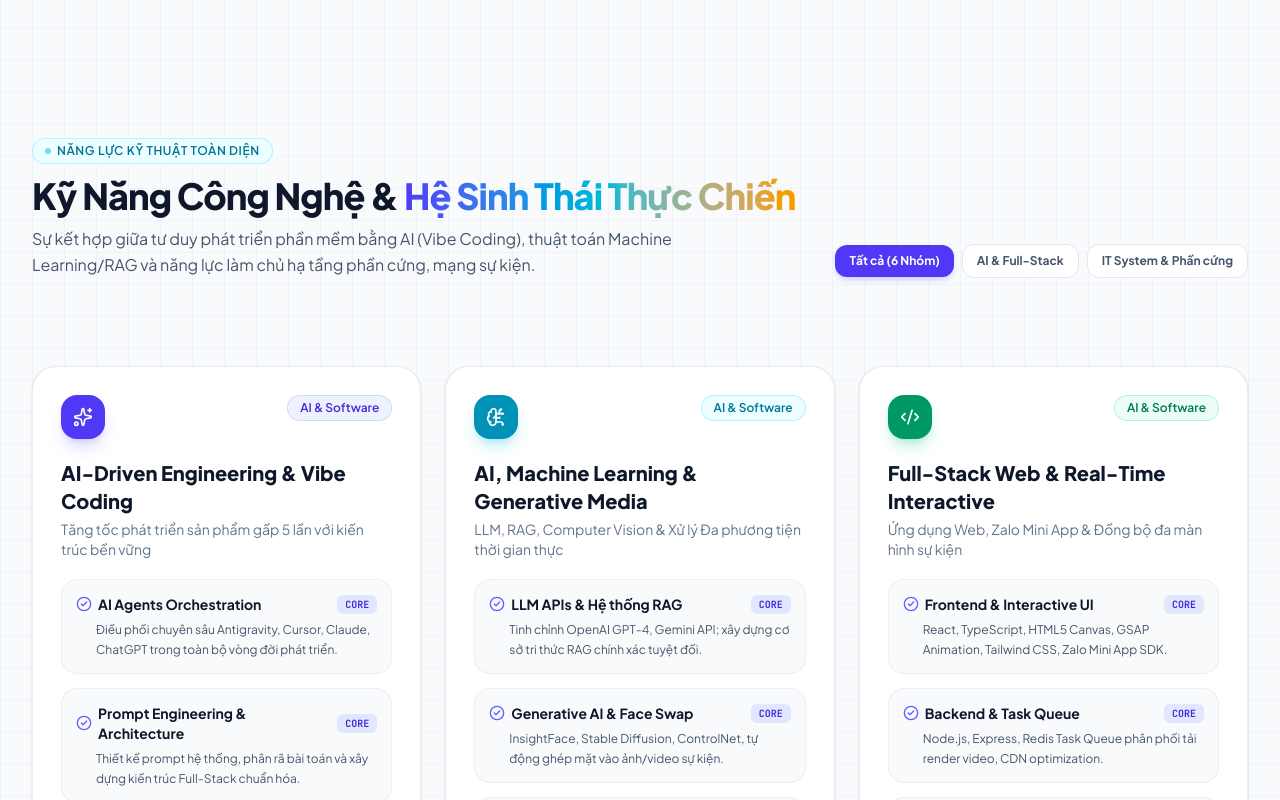
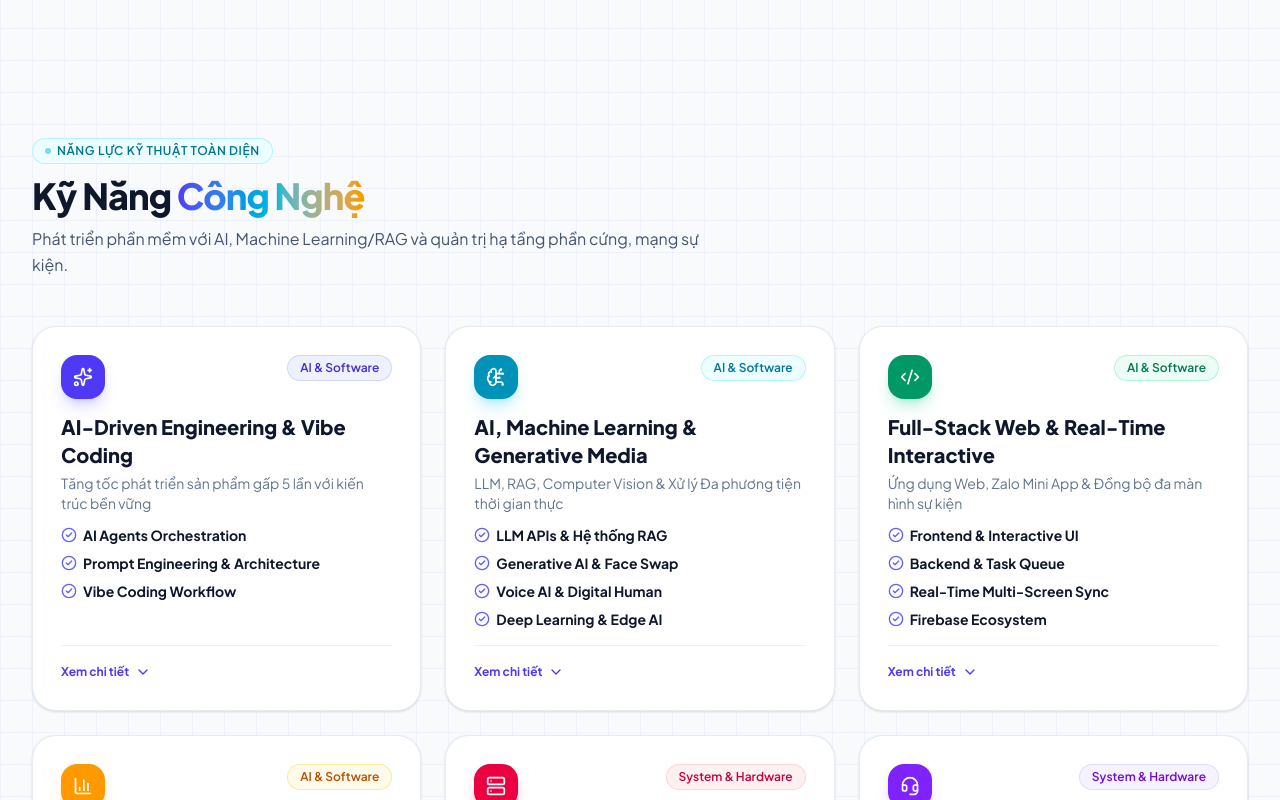
Before and after one commit to quangzz/cv-quang-portfolio, a React (Vite) app: page / in a window 1280 px wide. Shown: the part 900-1700 px from the top of the page. Built offline with nearby package versions, Linux system fonts and the light colour scheme.

Commit message:
feat(skills): bo bo chon lap va nhan Core, thu gon mo ta ky nang

```diff
--- a/src/app/components/features/SkillsGrid.tsx
+++ b/src/app/components/features/SkillsGrid.tsx
@@ -1,4 +1,4 @@
-import React from 'react';
+import React, { useState } from 'react';
 import {
   Sparkles,
   BrainCircuit,
@@ -7,6 +7,7 @@ import {
   Server,
   Headset,
   CheckCircle2,
+  ChevronDown,
 } from 'lucide-react';
 import { BentoCard } from '../ui/BentoCard';
 import { Badge } from '../ui/Badge';
@@ -34,7 +35,12 @@ const accentBoxClasses: Record<string, string> = {
 
 // Khu vực hiển thị 6 nhóm kỹ năng cốt lõi theo bố cục Bento Grid
 export const SkillsGrid: React.FC = () => {
-  const { roleMode, setRoleMode } = usePortfolio();
+  const { roleMode } = usePortfolio();
+  const [expandedGroups, setExpandedGroups] = useState<Record<string, boolean>>({});
+
+  const toggleGroupDetails = (groupId: string) => {
+    setExpandedGroups((prev) => ({ ...prev, [groupId]: !prev[groupId] }));
+  };
 
   // Sắp xếp đưa nhóm kỹ năng thuộc chế độ đang chọn lên đầu
   const displayedGroups = [...SKILL_GROUPS].sort((a, b) => {
@@ -46,63 +52,23 @@ export const SkillsGrid: React.FC = () => {
 
   return (
     <section id="skills" className="py-14 md:py-20">
-      <div className="flex flex-col md:flex-row md:items-end justify-between mb-10 gap-4">
       <SectionHeader
         badgeText="Năng Lực Kỹ Thuật Toàn Diện"
-          title="Kỹ Năng Công Nghệ &"
-          highlightText="Hệ Sinh Thái Thực Chiến"
-          subtitle="Sự kết hợp giữa tư duy phát triển phần mềm bằng AI (Vibe Coding), thuật toán Machine Learning/RAG và năng lực làm chủ hạ tầng phần cứng, mạng sự kiện."
+        title="Kỹ Năng"
+        highlightText="Công Nghệ"
+        subtitle="Phát triển phần mềm với AI, Machine Learning/RAG và quản trị hạ tầng phần cứng, mạng sự kiện."
         badgeVariant="cyan"
       />
 
-        {/* Bộ lọc nhanh theo mảng kỹ năng */}
-        <div className="flex flex-wrap items-center gap-2 self-start md:self-auto mb-4 md:mb-12">
-          <button
-            type="button"
-            aria-pressed={roleMode === 'all'}
-            onClick={() => setRoleMode('all')}
-            className={`px-3.5 py-2 rounded-xl text-xs font-bold transition-all cursor-pointer ${
-              roleMode === 'all'
-                ? 'bg-indigo-600 text-white shadow-md shadow-indigo-500/20'
-                : 'bg-white dark:bg-slate-900 text-slate-600 dark:text-slate-300 border border-slate-200 dark:border-slate-800'
-            }`}
-          >
-            Tất cả ({SKILL_GROUPS.length} Nhóm)
-          </button>
-          <button
-            type="button"
-            aria-pressed={roleMode === 'ai-engineer'}
-            onClick={() => setRoleMode('ai-engineer')}
-            className={`px-3.5 py-2 rounded-xl text-xs font-bold transition-all cursor-pointer ${
-              roleMode === 'ai-engineer'
-                ? 'bg-indigo-600 text-white shadow-md shadow-indigo-500/20'
-                : 'bg-white dark:bg-slate-900 text-slate-600 dark:text-slate-300 border border-slate-200 dark:border-slate-800'
-            }`}
-          >
-            AI & Full-Stack
-          </button>
-          <button
-            type="button"
-            aria-pressed={roleMode === 'it-system'}
-            onClick={() => setRoleMode('it-system')}
-            className={`px-3.5 py-2 rounded-xl text-xs font-bold transition-all cursor-pointer ${
-              roleMode === 'it-system'
-                ? 'bg-indigo-600 text-white shadow-md shadow-indigo-500/20'
-                : 'bg-white dark:bg-slate-900 text-slate-600 dark:text-slate-300 border border-slate-200 dark:border-slate-800'
-            }`}
-          >
-            IT System & Phần cứng
-          </button>
-        </div>
-      </div>
-
-      <div className="grid grid-cols-1 md:grid-cols-2 lg:grid-cols-3 gap-6">
+      <div className="grid grid-cols-1 md:grid-cols-2 lg:grid-cols-3 gap-4 sm:gap-6">
         {displayedGroups.map((group) => {
           const isHighlighted = roleMode === 'all' || group.category === roleMode;
+          const isExpanded = Boolean(expandedGroups[group.id]);
+          const detailsId = `skill-details-${group.id}`;
           return (
             <BentoCard
               key={group.id}
-              className={`p-6 sm:p-7 flex flex-col justify-between transition-all ${
+              className={`p-5 sm:p-7 flex flex-col justify-between transition-all ${
                 isHighlighted
                   ? roleMode !== 'all'
                     ? 'opacity-100 ring-2 ring-indigo-500/40'
@@ -111,9 +77,9 @@ export const SkillsGrid: React.FC = () => {
               }`}
             >
               <div>
-                <div className="flex items-start justify-between gap-3 mb-5">
+                <div className="flex items-start justify-between gap-3 mb-3.5">
                   <div
-                    className={`w-11 h-11 rounded-2xl flex items-center justify-center shadow-lg ${
+                    className={`w-10 h-10 sm:w-11 sm:h-11 rounded-2xl flex items-center justify-center shadow-lg ${
                       accentBoxClasses[group.accent]
                     }`}
                   >
@@ -124,36 +90,47 @@ export const SkillsGrid: React.FC = () => {
                   </Badge>
                 </div>
 
-                <h3 className="text-lg sm:text-xl font-extrabold text-slate-900 dark:text-white">
+                <h3 className="text-base sm:text-xl font-extrabold text-slate-900 dark:text-white">
                   {group.title}
                 </h3>
                 <p className="mt-1 text-xs sm:text-sm text-slate-500 dark:text-slate-400">
                   {group.subtitle}
                 </p>
 
-                <ul className="mt-5 space-y-3.5">
+                <ul id={detailsId} className="mt-3 space-y-2">
                   {group.items.map((skill) => (
-                    <li
-                      key={skill.name}
-                      className="p-3.5 rounded-2xl bg-slate-50/90 dark:bg-slate-800/50 border border-slate-200/60 dark:border-slate-800"
-                    >
-                      <div className="flex items-center justify-between gap-2">
+                    <li key={skill.name}>
                       <span className="font-bold text-sm text-slate-900 dark:text-white flex items-center gap-1.5">
                         <CheckCircle2 className="w-4 h-4 text-indigo-500 shrink-0" />
                         {skill.name}
                       </span>
-                        {skill.featured && (
-                          <span className="text-[10px] font-mono uppercase px-2 py-0.5 rounded-md bg-indigo-100 dark:bg-indigo-950 text-indigo-700 dark:text-indigo-300 font-bold">
-                            Core
-                          </span>
-                        )}
-                      </div>
-                      <p className="mt-1.5 text-xs text-slate-600 dark:text-slate-300 leading-relaxed pl-5">
+                      <p
+                        className={`mt-1 text-xs text-slate-600 dark:text-slate-300 leading-relaxed pl-5.5 ${
+                          isExpanded ? 'block' : 'hidden print:block'
+                        }`}
+                      >
                         {skill.detail}
                       </p>
                     </li>
                   ))}
                 </ul>
+              </div>
+
+              <div className="mt-4 pt-3 border-t border-slate-200/60 dark:border-slate-800">
+                <button
+                  type="button"
+                  aria-expanded={isExpanded}
+                  aria-controls={detailsId}
+                  onClick={() => toggleGroupDetails(group.id)}
+                  className="inline-flex items-center gap-1.5 text-xs font-bold text-indigo-600 dark:text-indigo-400 hover:text-indigo-700 dark:hover:text-indigo-300 transition-colors cursor-pointer"
+                >
+                  <span>{isExpanded ? 'Thu gọn' : 'Xem chi tiết'}</span>
+                  <ChevronDown
+                    className={`w-4 h-4 transition-transform ${
+                      isExpanded ? 'rotate-180' : ''
+                    }`}
+                  />
+                </button>
               </div>
             </BentoCard>
           );
```
Lines whose indentation alone changed are shown as unchanged.
